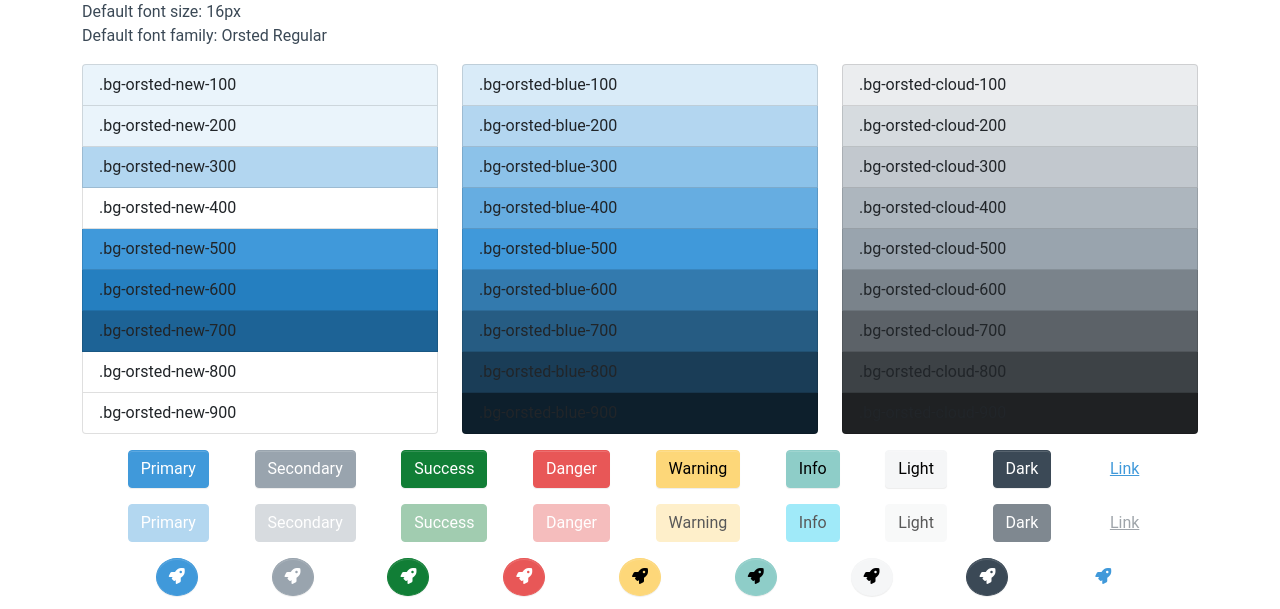
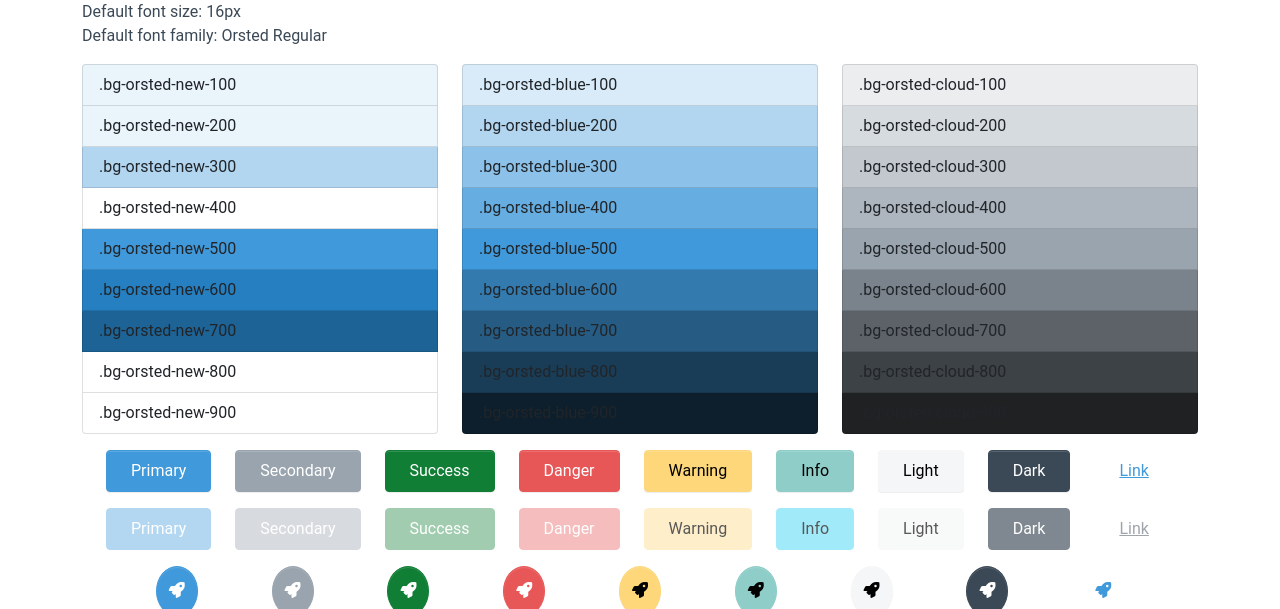
Before and after one commit to hongtat88/bootstrap-theme, a website: page index.html in a window 1280 px wide. Shown: the top 609 px of the page. Drawn offline with nearby package versions, Linux system fonts and the light colour scheme; files that its build step writes are made by us from their sources; a web font is replaced by a local one.

Commit message:
Fix button

```diff
--- a/scss/vendor-extended/bootstrap-extended/_buttons.scss
+++ b/scss/vendor-extended/bootstrap-extended/_buttons.scss
@@ -136,4 +136,5 @@
 
 .btn-round {
   @include bootstrap.border-radius(bootstrap.$btn-round-border-radius);
+  padding: bootstrap.$btn-round-padding;
 }
--- a/scss/vendors/_bootstrap.scss
+++ b/scss/vendors/_bootstrap.scss
@@ -197,6 +197,14 @@
 $btn-font-family: variables.$font-family-orsted-bold !default;
 $btn-round-border-radius: 50% !default;
 
+$btn-round-padding: 0.75rem;
+$btn-padding-y: 0.5rem;
+$btn-padding-x: 1.5rem;
+$btn-padding-y-sm: 0.25rem;
+$btn-padding-x-sm: 1rem;
+$btn-padding-y-lg: 0.75rem;
+$btn-padding-x-lg: 2rem;
+
 $button-colors: (
   "primary": $white,
   "secondary": $white,
```
